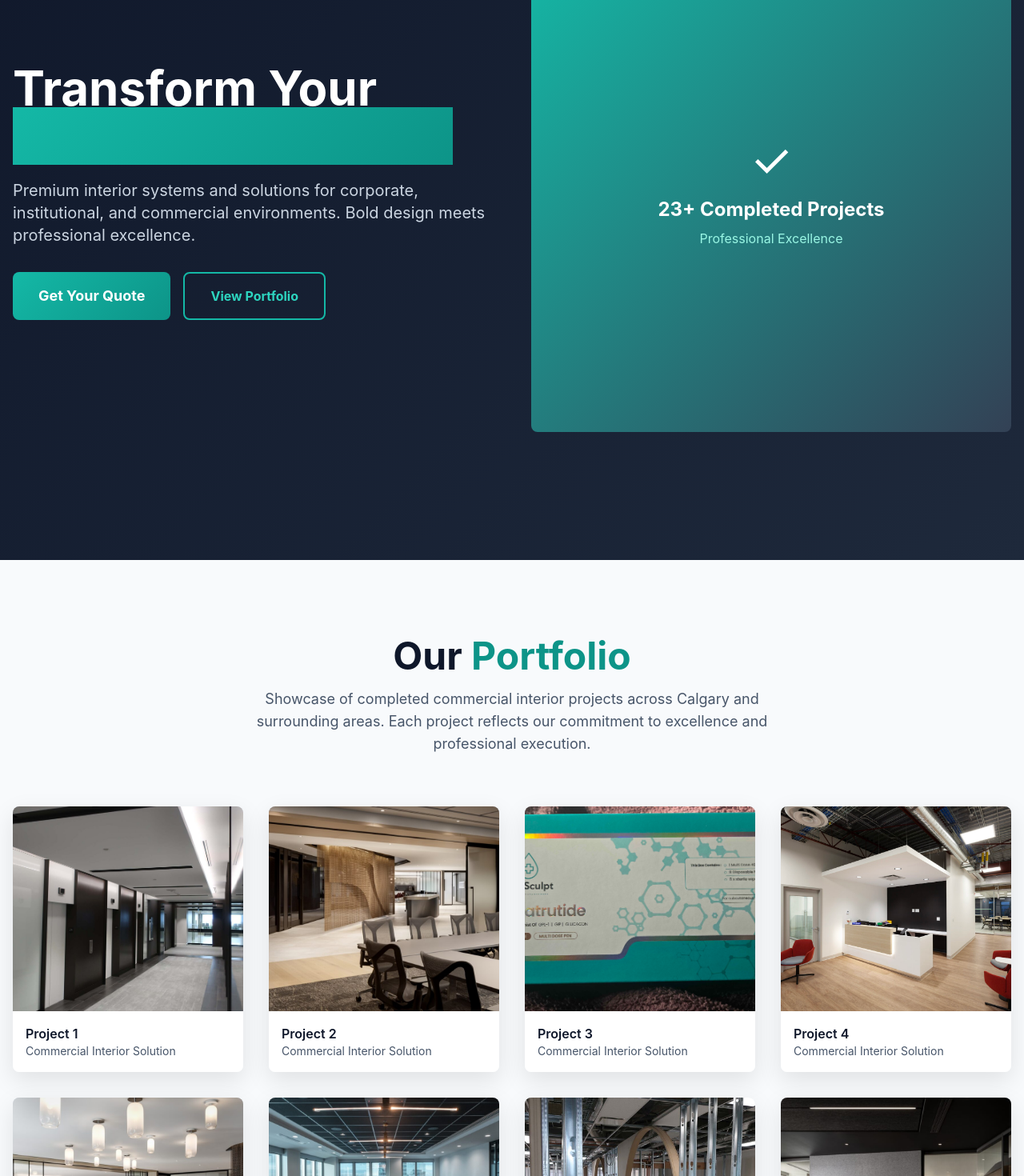
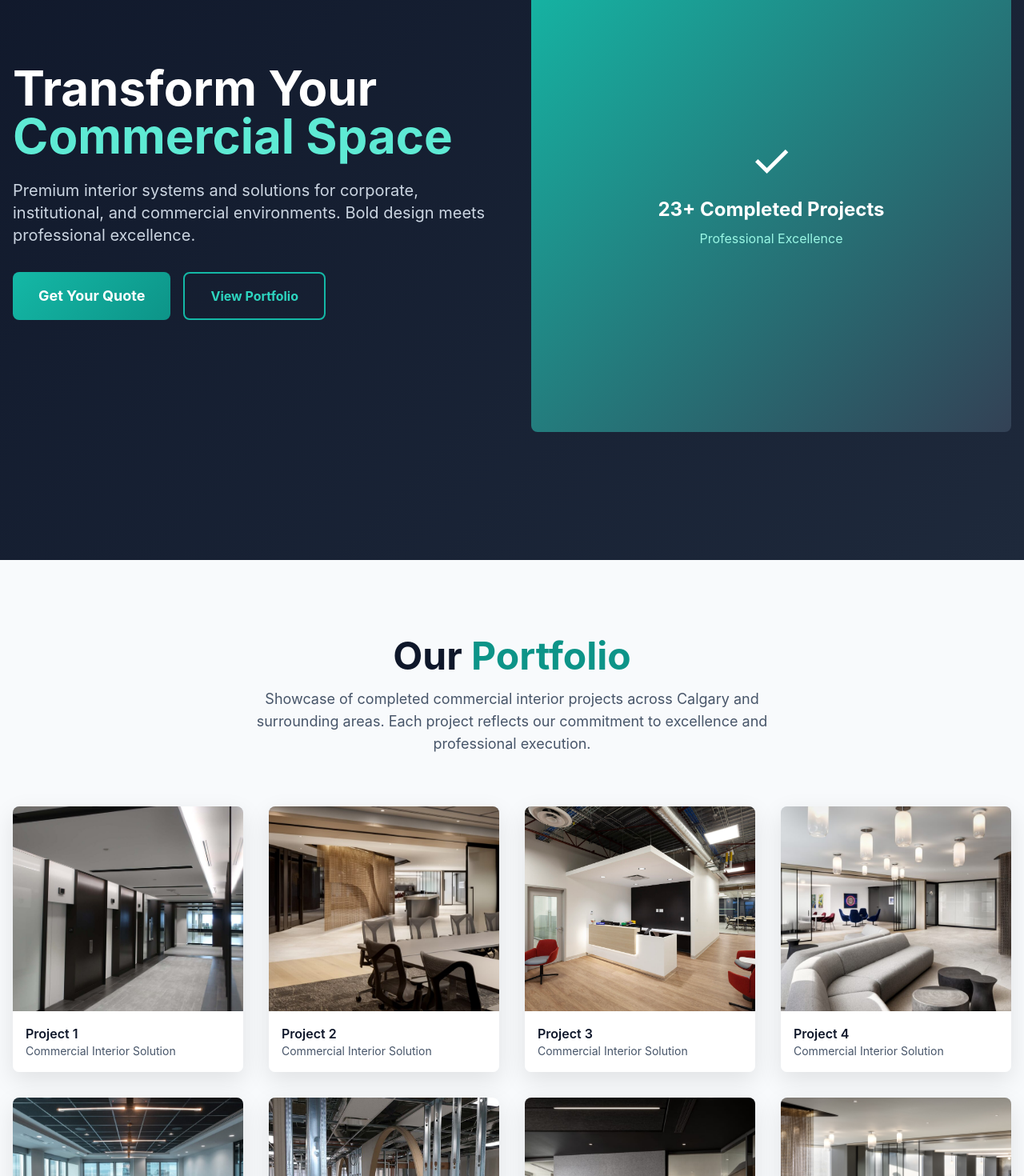
Before and after one commit to westjames1982-ctrl/westrose-interiors, a Next.js app: page / in a window 1280 px wide. Shown: the part 300-1770 px from the top of the page at 80% size. Built offline with nearby package versions, Linux system fonts and the light colour scheme.

Commit message:
Fix: Improve text contrast, remove old project photo

```diff
--- a/src/components/Hero.tsx
+++ b/src/components/Hero.tsx
@@ -11,7 +11,7 @@ export default function Hero() {
         <div className="grid md:grid-cols-2 gap-12 items-center">
           <div>
             <h2 className="text-5xl md:text-6xl font-bold mb-6 leading-tight">
-              Transform Your <span className="accent-gradient bg-clip-text text-transparent">Commercial Space</span>
+              Transform Your <span className="text-teal-300">Commercial Space</span>
             </h2>
             <p className="text-lg md:text-xl text-slate-300 mb-8 leading-relaxed">
               Premium interior systems and solutions for corporate, institutional, and commercial environments.
--- a/src/components/Portfolio.tsx
+++ b/src/components/Portfolio.tsx
@@ -10,7 +10,6 @@ export default function Portfolio() {
   const images = [
     'b46db38a-271f-48ea-b8d5-9e53d1b63dc9.jpg',
     '332083af-57a7-4ecb-8fbd-5ef0f7eac010.jpg',
-    '83e77e78-11a4-4dc7-9c3b-b8bf1fd967dd.jpg',
     '2e8719ef-6d31-468d-99ae-f77145e2b6da.jpg',
     'e1d8009a-4a10-461a-9a1b-92ec69de4014.jpg',
     'dce911e7-9280-49e6-8344-ace02779e5c3.jpg',
--- a/src/components/WhyChooseUs.tsx
+++ b/src/components/WhyChooseUs.tsx
@@ -29,7 +29,7 @@ export default function WhyChooseUs() {
       <div className="max-w-7xl mx-auto px-4">
         <div className="text-center mb-16">
           <h2 className="text-4xl md:text-5xl font-bold mb-4">
-            Why Choose <span className="accent-gradient bg-clip-text text-transparent">Westrose</span>
+            Why Choose <span className="text-teal-300">Westrose</span>
           </h2>
           <p className="text-xl text-slate-300 max-w-2xl mx-auto">
             Decades of excellence in commercial interior systems
```
